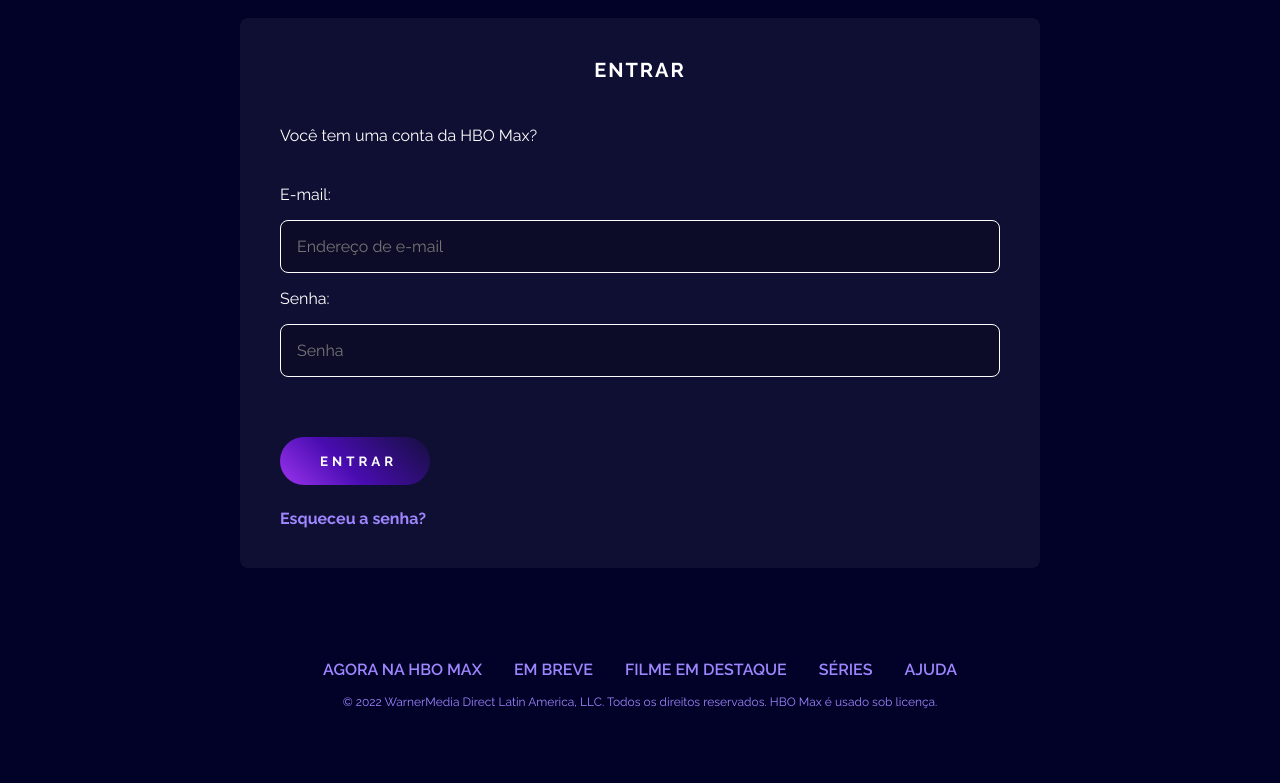
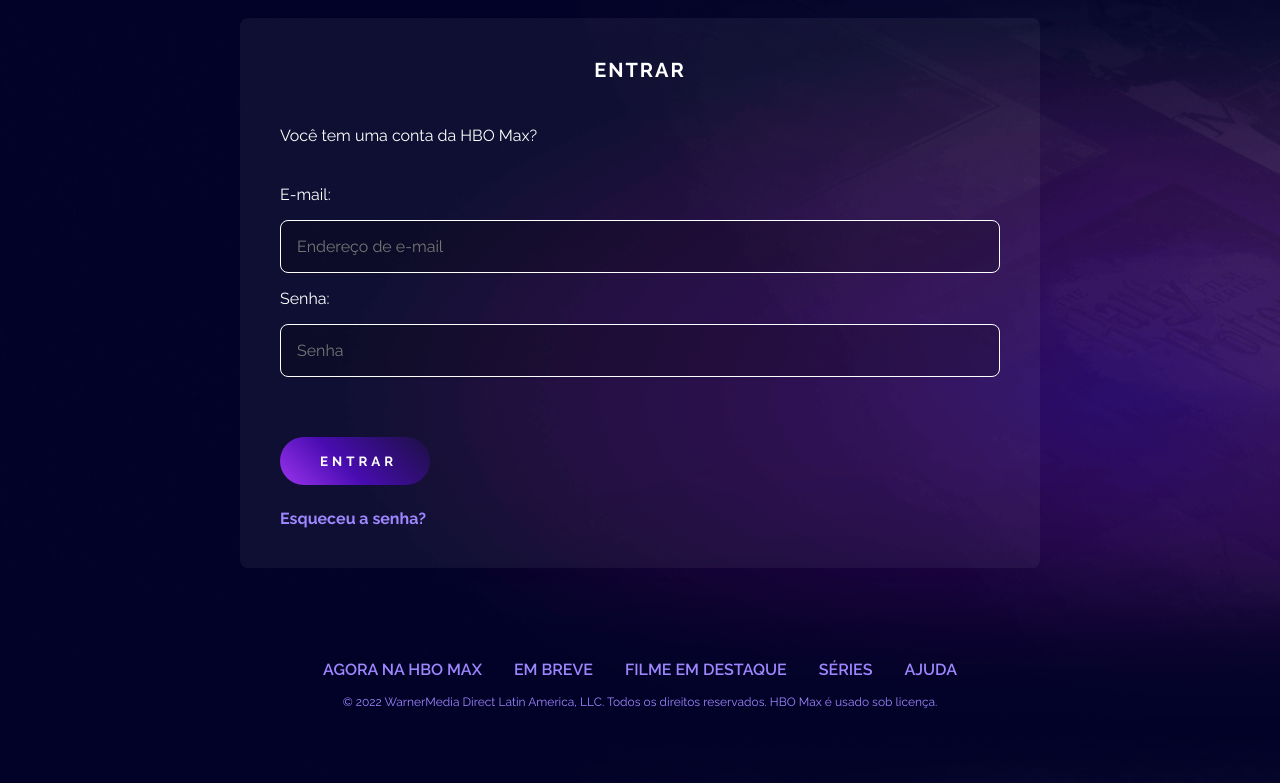
Before and after one commit to tiburcioMartim/academic-finalProject-hbomax, a plain HTML site: page log-in.html in a window 1280 px wide. Shown: the part 61-844 px from the top of the page. Drawn offline with Linux system fonts and the light colour scheme; the site is published under a folder, as on GitHub Pages, so addresses that start at the root find nothing.

Commit message:
feat (adjust): reapir in path bg login page

```diff
--- a/assets/css/main.css
+++ b/assets/css/main.css
@@ -430,7 +430,7 @@ header::after {
 
 /* LOGIN.HTML PAGE */
 .bg-series {
-    background-image: url("/assets/img/background-movies-series.png");
+    background-image: url("../img/background-movies-series.png");
     height: 100vh;
     background-size: cover;
 }
```
